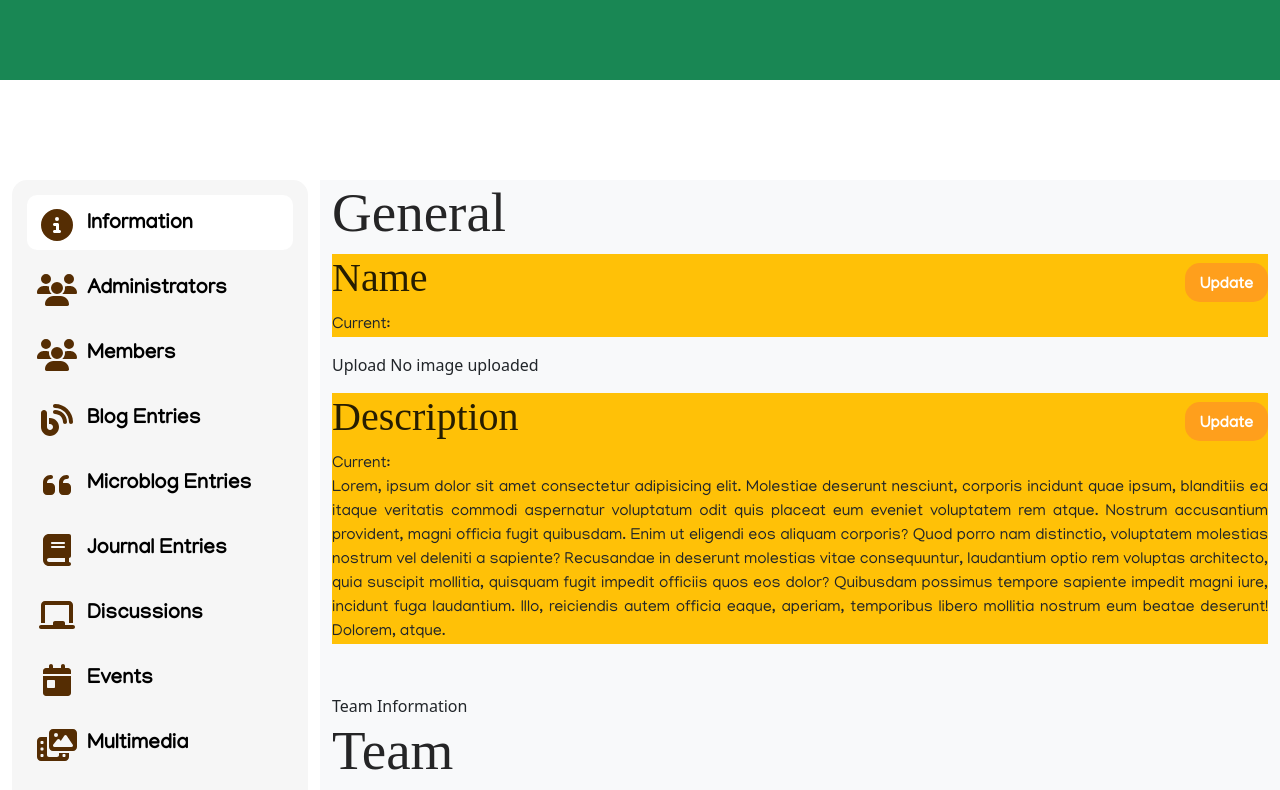
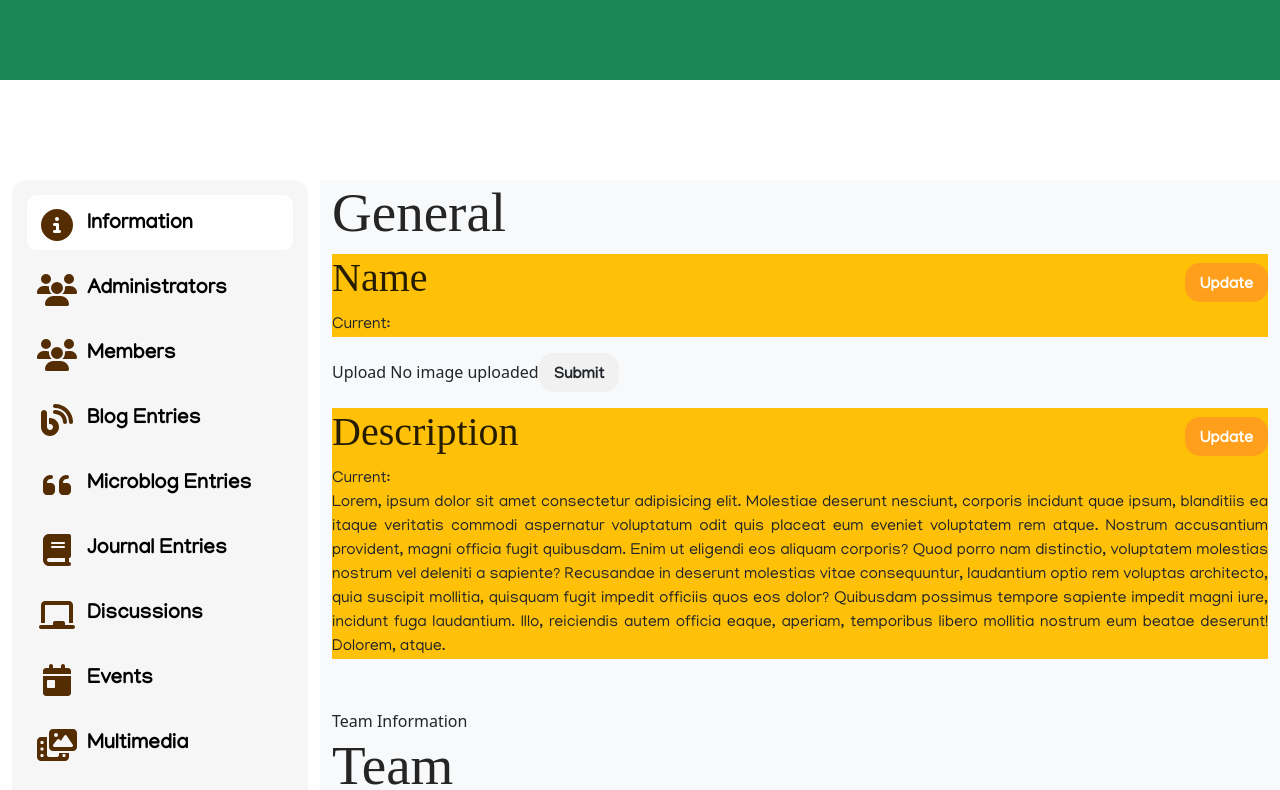
Before and after one commit to nikkipanda-dev/social-community-client-admin, a React (Create React App) app: page /dashboard/information in a window 1280 px wide. Shown: the top 790 px of the page. Built offline with nearby package versions, Linux system fonts and the light colour scheme; a web font is replaced by a local one.

Commit message:
removes unused image modules

```diff
--- a/src/components/sections/CampImage/index.js
+++ b/src/components/sections/CampImage/index.js
@@ -2,8 +2,7 @@ import { useState, useEffect, useRef, } from 'react';
 import { isAuth } from '../../../util';
 import Cookies from 'js-cookie';
 import { axiosInstance } from '../../../requests';
-import { UploadOutlined } from '@ant-design/icons';
-import { Form, Upload, message } from 'antd';
+import { message } from 'antd';
 import { styled } from "../../../stitches.config";
 
 import Heading from '../../core/Heading';
@@ -73,6 +72,38 @@ export const CampImage = ({
         setForceRender(!forceRender);
     }
 
+    const handleSubmit = () => {
+        if (isAuth()) {
+            const authToken = JSON.parse(Cookies.get('auth_user_token'));
+
+            if (images && Object.keys(images).length > 0) {
+                console.log('image count ', Object.keys(images).length);
+                console.log(images[0]);
+                const imageForm = new FormData();
+                imageForm.append('image', images[0]);
+                campNameForm.append('username', JSON.parse(Cookies.get('auth_user')).username);
+
+                axiosInstance.post(process.env.REACT_APP_BASE_URL + "community/store-image", imageForm, {
+                    headers: {
+                        Authorization: `Bearer ${authToken}`,
+                    }
+                })
+
+                .then (response => {
+                    console.log('res ', response.data);
+                })
+
+                .catch (err => {
+                    console.log('err ', err.response ? err.response.data.errors : err);
+                });
+            } else {
+                console.log('no image uploaded');
+            }
+        } else {
+            console.log('on camp image: no image');
+        }
+    }
+
     useEffect(() => {
         let loading = true;
         let array = [];
@@ -110,13 +141,17 @@ export const CampImage = ({
             name="image"
             id="image"
             hidden
-            onChange={evt => setPreview(evt) } />
+            onChange={evt => setPreview(evt)} />
         {
             (imageUrls && Object.keys(imageUrls).length > 0) ?
             Object.keys(imageUrls).map((i, val) => {
                 return <Image key={Object.values(imageUrls)[val].id} src={Object.values(imageUrls)[val].src} />
             }) : ' No image uploaded'
         }
+        <Button
+        type="button"
+        text="Submit"
+        onClick={() => handleSubmit()} />
         </CampImageFormWrapper>
     )
 }
```
